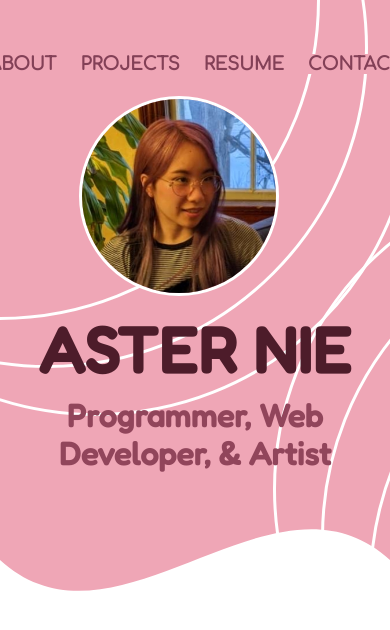
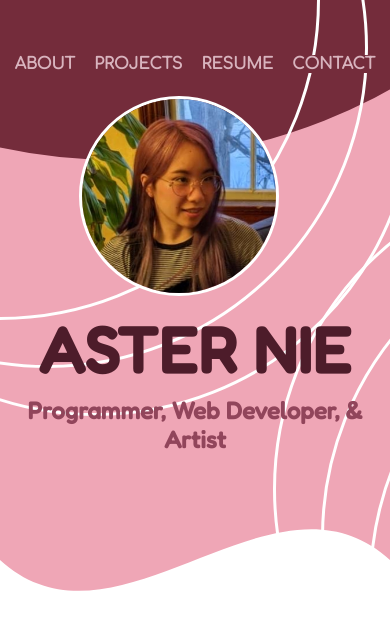
Before and after one commit to asterwnie/asterwnie.github.io, a React (Vite) app: page / in a window 390 px wide. Shown: the top 630 px of the page. Built offline with nearby package versions, Linux system fonts and the light colour scheme.

Commit message:
Adding a darker circle around the nav elements.

```diff
--- a/src/index.css
+++ b/src/index.css
@@ -14,11 +14,6 @@ body{
   position: relative;
   height: 8rem;
   z-index: 1;
-
-  -moz-transition: all .2s ease-in;
-  -o-transition: all .2s ease-in;
-  -webkit-transition: all .2s ease-in;
-  transition: all .2s ease-in;
 }
 
 #header {
@@ -65,15 +60,21 @@ svg rect {
 .headerbutton {
   position: relative;
   text-decoration: none;
-  color: rgba(89, 25, 50, 0.721);
+  color: rgba(255, 233, 241, 0.721);
   font-size: large;
+  line-height: 1rem;
   margin: 0 1.5rem 0 0.25rem;
-  background-color: #efa6b6;
+  background-color: #742c3b;
+
+  -moz-transition: all .2s ease-in;
+  -o-transition: all .2s ease-in;
+  -webkit-transition: all .2s ease-in;
+  transition: all .2s ease-in;
 }
 
 .headerbutton:hover {
   font-size: larger;
-  color: rgb(44, 6, 17);
+  color: rgb(255, 255, 255);
 }
 
 #outlet {
@@ -91,6 +92,18 @@ svg rect {
 .mydescription{
   margin-top: 3rem;
   margin-left: 1rem;
+}
+
+.darkercircle {
+  position: absolute;
+  width: 70rem;
+  height: 70rem;
+  border: 35rem solid #742c3b;
+  border-radius: 50%;
+  top: -60rem;
+  right: -18rem;
+  z-index: -0.75;
+  pointer-events: none;
 }
 
 .circles1 {
@@ -153,7 +166,8 @@ h3{
 /* For smaller screens - changes the layout */
 @media screen and (max-width: 800px) {
   .headerbutton {
-    margin: 0 0.25rem 0 0.25rem;
+    margin: 0 0.1rem 0 0.1rem;
+    font-size: medium;
   }
 
   #navbar {
@@ -175,6 +189,10 @@ h3{
     text-align: center;
   }
 
+  h3{
+    font-size: 1.5rem;
+  }
+
   .horizontalspacer{
     height: 25rem;
   }
--- a/src/routes/root.jsx
+++ b/src/routes/root.jsx
@@ -31,6 +31,7 @@ export default function Root() {
     return (
       <>
         <div className="undernav"></div>
+        <div className="darkercircle"></div>
         <div className="circles1">
           <span className="circle circle1"></span>
           <span className="circle circle2"></span>
```
